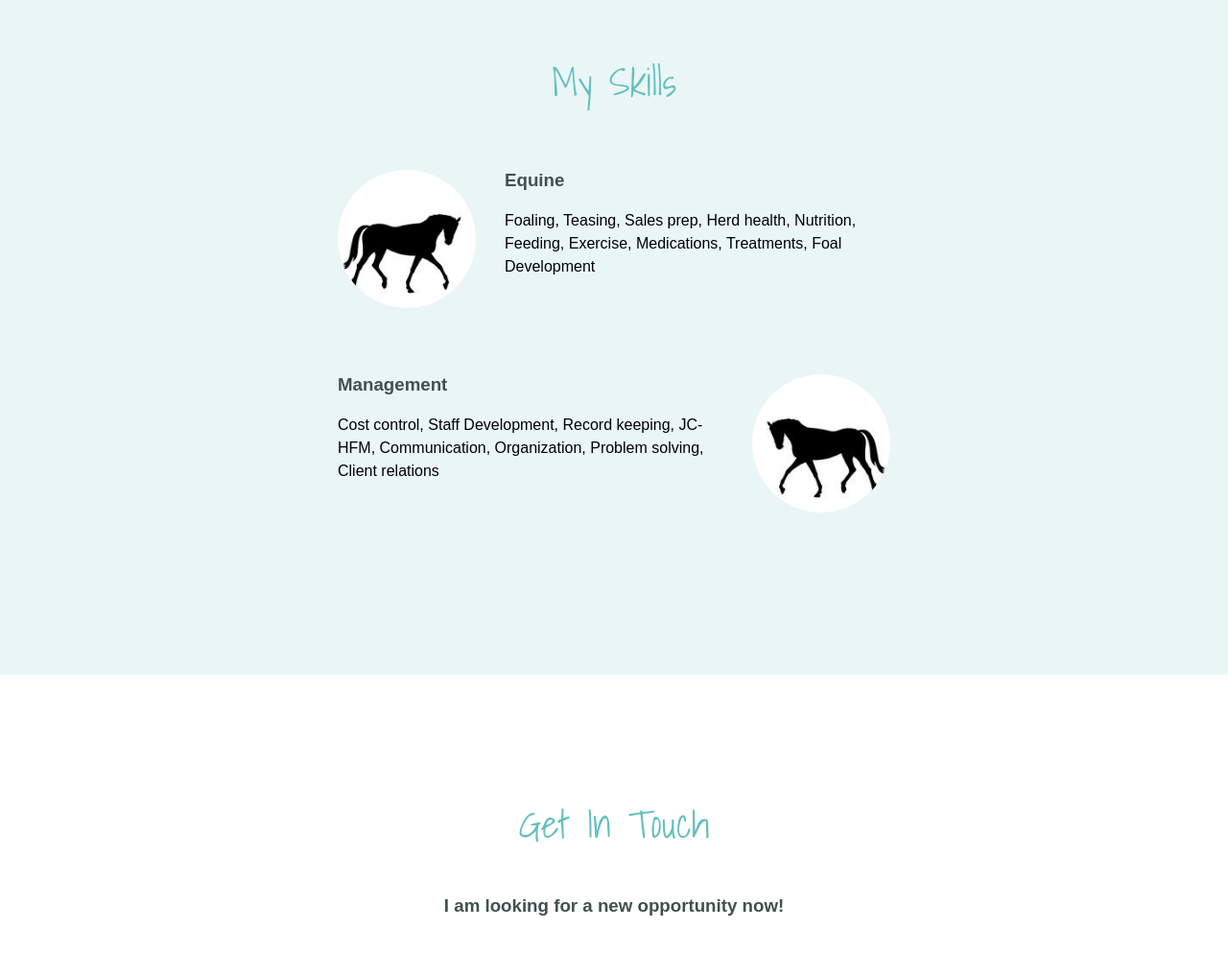
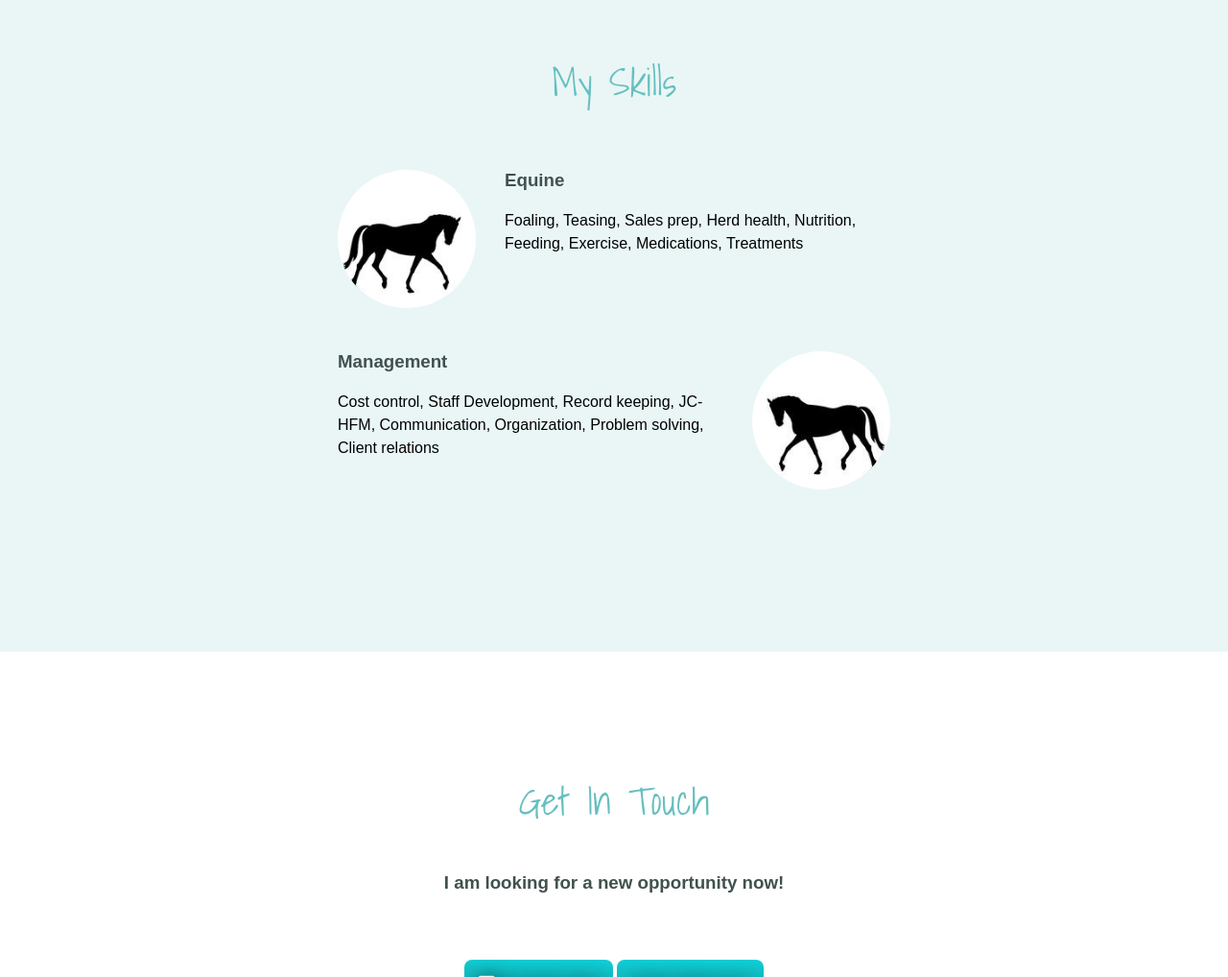
Before and after one commit to CarrieClark/ClarkResume, a plain HTML site: page index.html in a window 1280 px wide. Shown: the part 1330-2348 px from the top of the page at 96% size. Drawn offline with Linux system fonts and the light colour scheme.

Commit message:
Update index.html

```diff
--- a/index.html
+++ b/index.html
@@ -43,7 +43,7 @@
         <img class="skill-mares" src="images/horse-walking.jpg" alt="mare-with-foal">
         <h3>Equine</h3>
         <p>Foaling, Teasing, Sales prep, Herd health, Nutrition,
-          Feeding, Exercise, Medications, Treatments, Foal Development</p>
+          Feeding, Exercise, Medications, Treatments</p>
       </div>
       <div class="skill-row">
         <img class="skill-moon" src="images/horse-walking-left.jpg" alt="mares-in-field-summer">
```
